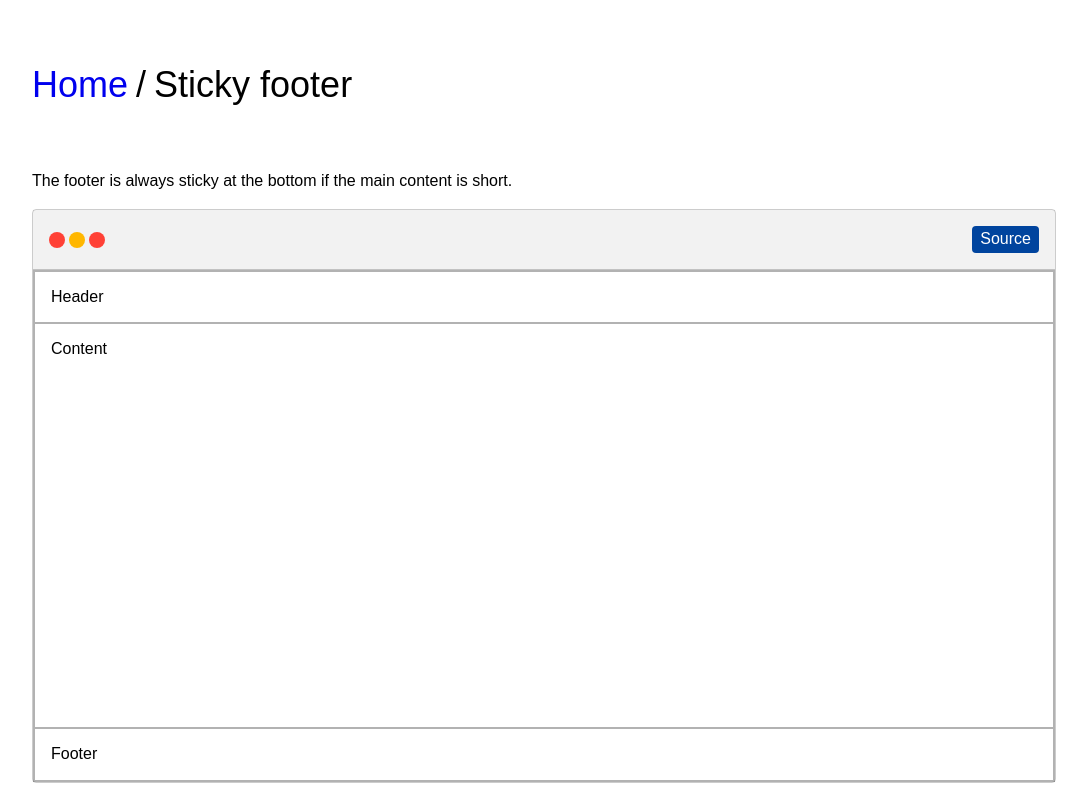
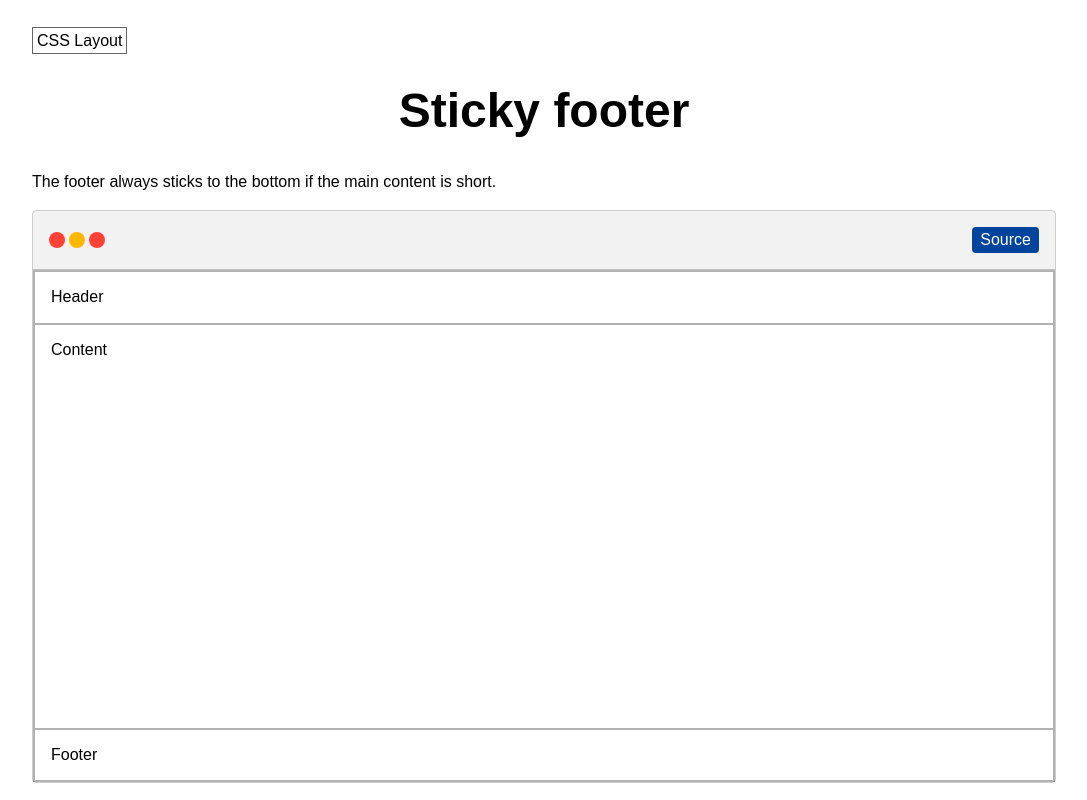
Before and after one commit to phuocng/csslayout, a React (Vite) app: page /sticky-footer in a window 1280 px wide. Shown: the top 800 px of the page, without its empty margins (96-1183 px from the left). Built offline with nearby package versions, Linux system fonts and the light colour scheme; a small style sheet from the web is missing.

Commit message:
Tweak header

```diff
--- a/client/DetailsLayout.jsx
+++ b/client/DetailsLayout.jsx
@@ -7,12 +7,10 @@ const DetailsLayout = ({ name, children }) => {
     return (
         <Layout>
             <div className="mw8 center">
-                <div className="flex items-center mv5 f2">
-                    <Link to="/" className="link">Home</Link>
-                    <div className="ph2">/</div>
-                    <div className="f2">{name}</div>
+                <div className="mv4">
+                    <Link to="/" className="link black pa1 ba b--black-60">CSS Layout</Link>
                 </div>
-
+                <h1 className="f1 tc">{name}</h1>
                 <div className="mb5">
                     {children}
                 </div>
--- a/client/Home.jsx
+++ b/client/Home.jsx
@@ -18,7 +18,7 @@ const Home = () => {
                             return (
                                 c === ' '
                                 ? <div key={index} className="mh4" />
-                                : <div key={index} className="flex items-center justify-center bg-blue white a mh1 w3 h3 f1 fw6">{c}</div>
+                                : <div key={index} className="flex items-center justify-center bg-blue white mh1 w3 h3 f1 fw6">{c}</div>
                             );
                         })
                     }
--- a/client/layouts/StickyFooter.jsx
+++ b/client/layouts/StickyFooter.jsx
@@ -11,7 +11,7 @@ const StickyFooter = () => {
     return (
         <DetailsLayout name="Sticky footer">
             <div className="lh-copy mb3">
-                The footer is always sticky at the bottom if the main content is short.
+                The footer always sticks to the bottom if the main content is short.
             </div>
             <BrowserFrame
                 content={
```
